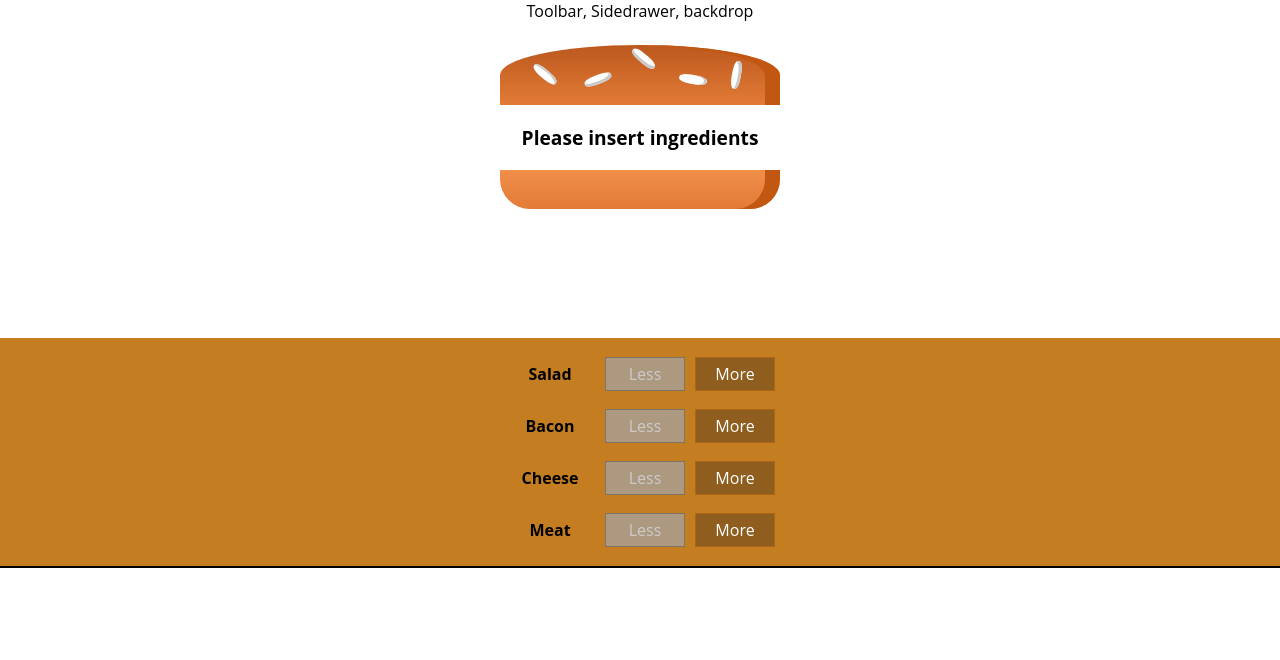
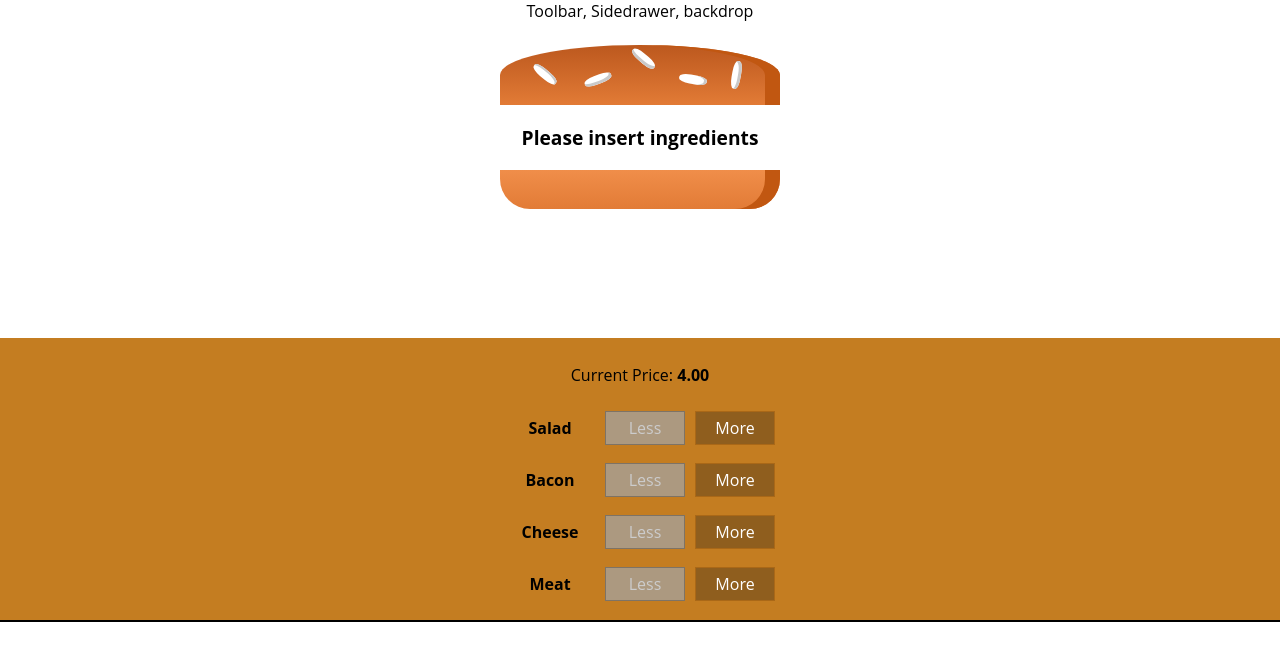
Before and after one commit to samon03/BurgerBuilder-React, a React (Create React App) app: page / in a window 1280 px wide. Shown: the top 660 px of the page. Built offline with nearby package versions, Linux system fonts and the light colour scheme.

Commit message:
tofixed()

```diff
--- a/src/components/Burger/BuildControls/BuildControls.js
+++ b/src/components/Burger/BuildControls/BuildControls.js
@@ -12,6 +12,7 @@
 const buildControls = (props) => {
     return (
         <div className={classes.BuildControls}>
+            <p>Current Price: <strong>{props.price.toFixed(2)}</strong> </p>
             {controls.map(ctrl => (
                 <BuildControl key={ctrl.label} label={ctrl.label}
                   added={() => props.ingredientAdded(ctrl.type)}
--- a/src/containers/BurgerBuilder/BurgerBuilder.js
+++ b/src/containers/BurgerBuilder/BurgerBuilder.js
@@ -70,7 +70,8 @@
                <BuildControls
                  ingredientAdded={this.addIngredientHandler}
                  ingredientRemoved={this.removeIngredientHandler}
-                 disabled={disabledInfo}/>
+                 disabled={disabledInfo}
+                 price={this.state.totalPrice}/>
            </Aux>
         );
     }
```
